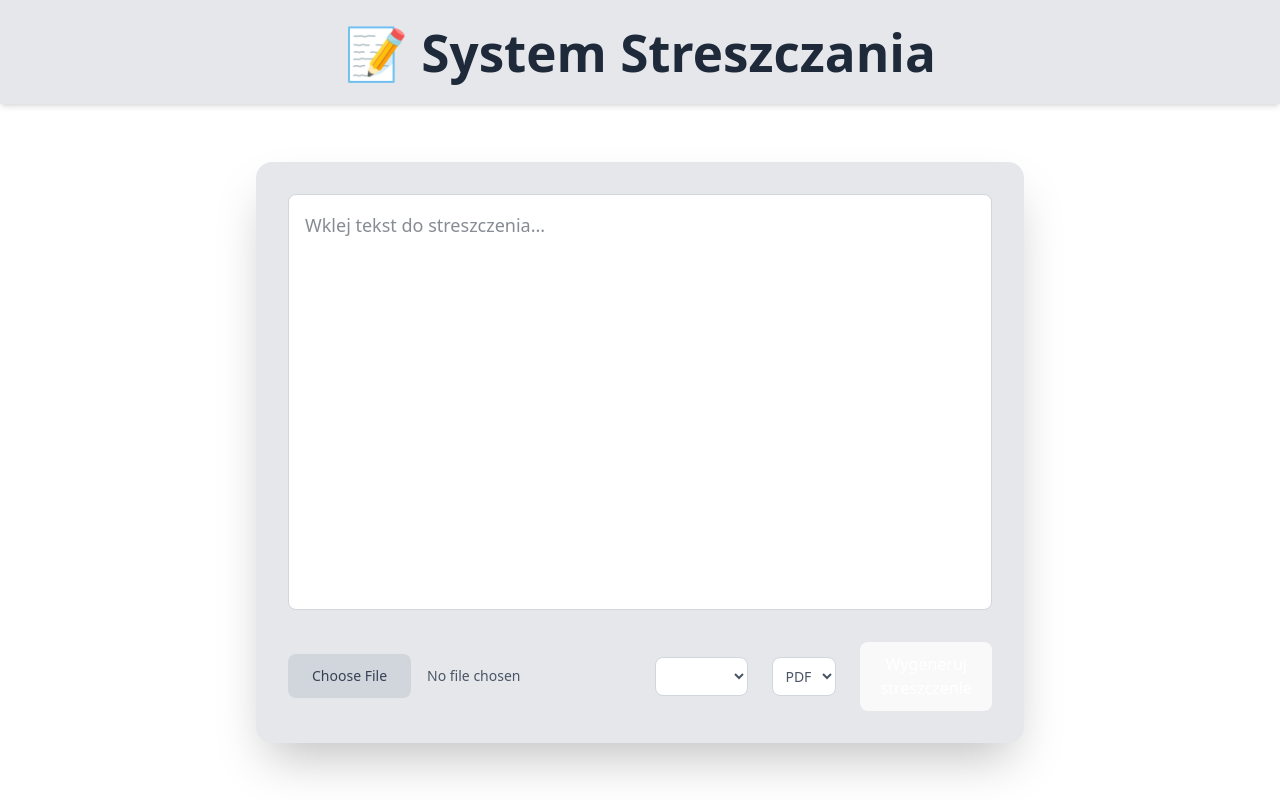
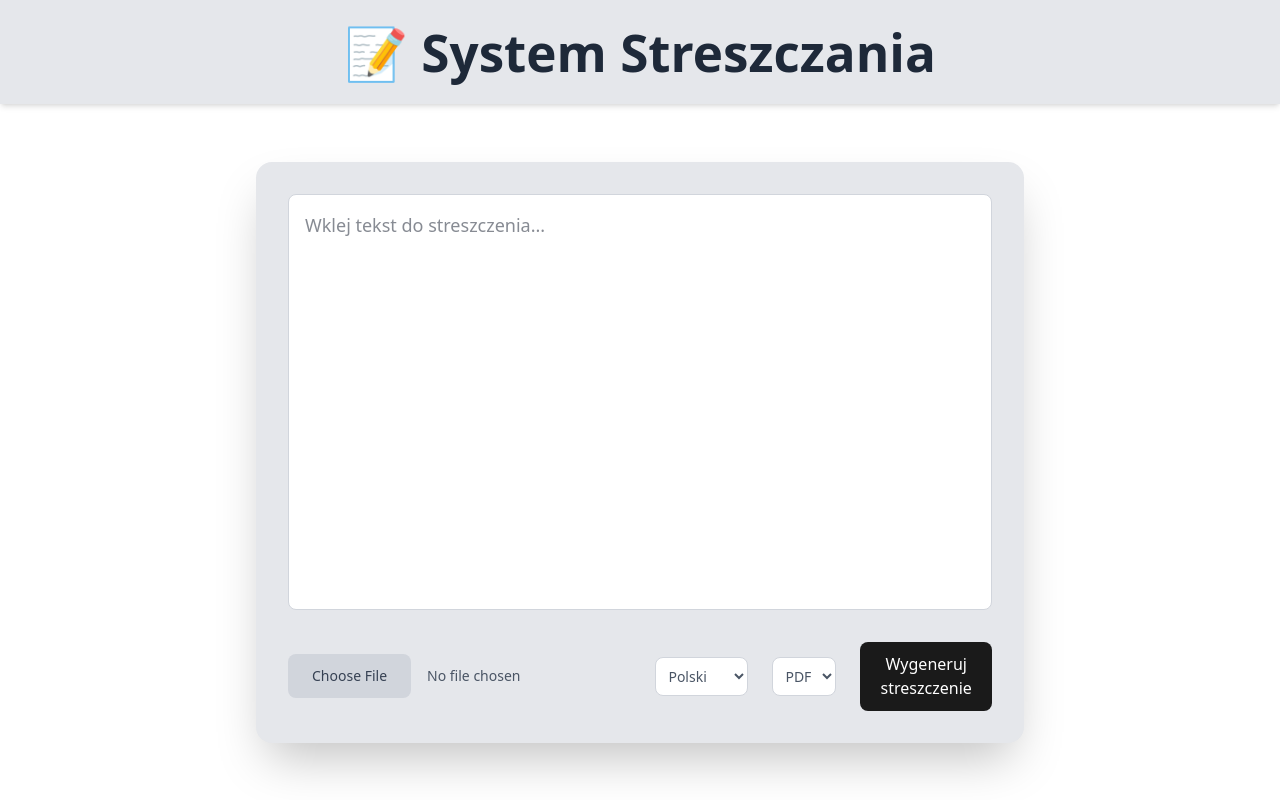
Before and after one commit to michalboese/VolvoFrontend, a Vue app in the folder volvo-frontend/: page / in a window 1280 px wide. Built offline with nearby package versions, Linux system fonts and the light colour scheme.

Commit message:
fix(): final fixes before publish

```diff
--- a/volvo-frontend/src/api.ts
+++ b/volvo-frontend/src/api.ts
@@ -16,10 +16,13 @@ export async function summarizeText(
   if (options.saveToPdf)
     formData.append("saveToPdf", options.saveToPdf ? "true" : "false");
 
-  const response = await fetch("http://localhost:7209/api/upload/txt/write", {
+  const response = await fetch(
+    "https://localhost:7209/api/Summarize/upload/txt/write",
+    {
       method: "POST",
       body: formData,
-  });
+    }
+  );
   if (!response.ok) throw new Error("Błąd podczas podsumowywania PDF");
 
   return await response.blob();
@@ -37,10 +40,13 @@ export async function summarizePdf(
   if (options.saveToPdf)
     formData.append("saveToPdf", options.saveToPdf ? "true" : "false");
 
-  const response = await fetch("http://localhost:7209/api/upload/pdf/gpt4", {
+  const response = await fetch(
+    "https://localhost:7209/api/Summarize/upload/pdf/gpt4",
+    {
       method: "POST",
       body: formData,
-  });
+    }
+  );
   if (!response.ok) throw new Error("Błąd podczas podsumowywania PDF");
 
   return await response.blob();
@@ -58,10 +64,13 @@ export async function summarizeTxt(
   if (options.saveToPdf)
     formData.append("saveToPdf", options.saveToPdf ? "true" : "false");
 
-  const response = await fetch("http://localhost:7209/api/upload/txt", {
+  const response = await fetch(
+    "https://localhost:7209/api/Summarize/upload/txt",
+    {
       method: "POST",
       body: formData,
-  });
+    }
+  );
   if (!response.ok) throw new Error("Błąd podczas podsumowywania TXT");
 
   return await response.blob();
--- a/volvo-frontend/src/components/TextUploader.vue
+++ b/volvo-frontend/src/components/TextUploader.vue
@@ -41,7 +41,8 @@
       <button
         @click="sendForSummary"
         :disabled="loading"
-        class="w-full md:w-auto bg-blue-500 hover:bg-blue-400 text-white font-bold py-3 px-8 rounded-lg disabled:opacity-50 flex items-center justify-center gap-2 transition-all"
+        style="background-color: #1a1a1a"
+        class="w-full md:w-auto text-white font-bold py-3 px-8 rounded-lg disabled:opacity-50 flex items-center justify-center gap-2 transition-all"
       >
         <span
           v-if="loading"
@@ -70,7 +71,7 @@ const loading = ref<boolean>(false);
 // Refs
 const textareaRef = ref<HTMLTextAreaElement | null>(null);
 
-const language = ref<string>("pl"); // Default language is Polish
+const language = ref<string>("polski"); // Default language is Polish
 
 const fileType = ref<string>("pdf"); // Default language is Polish
 
```
Lines whose indentation alone changed are shown as unchanged.
